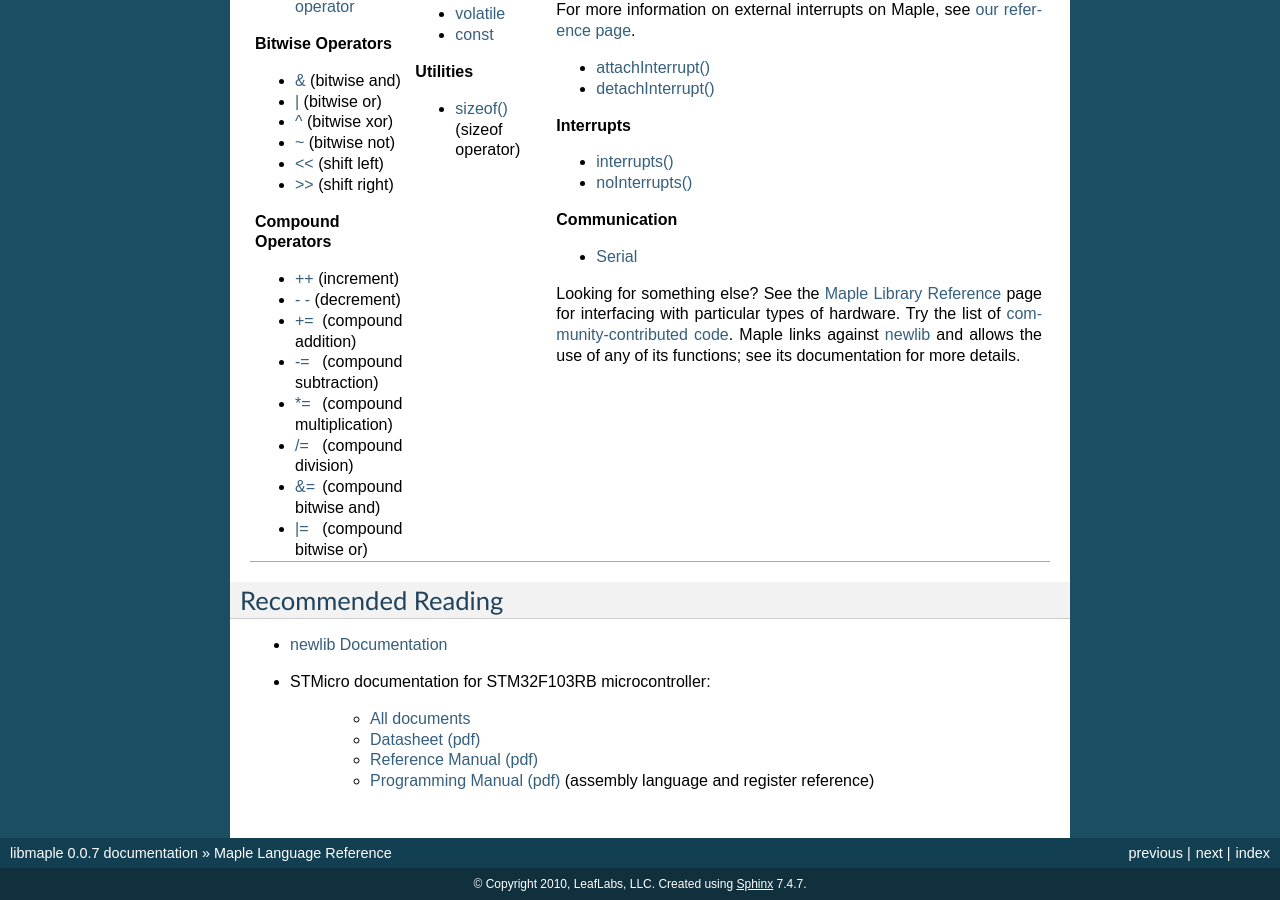
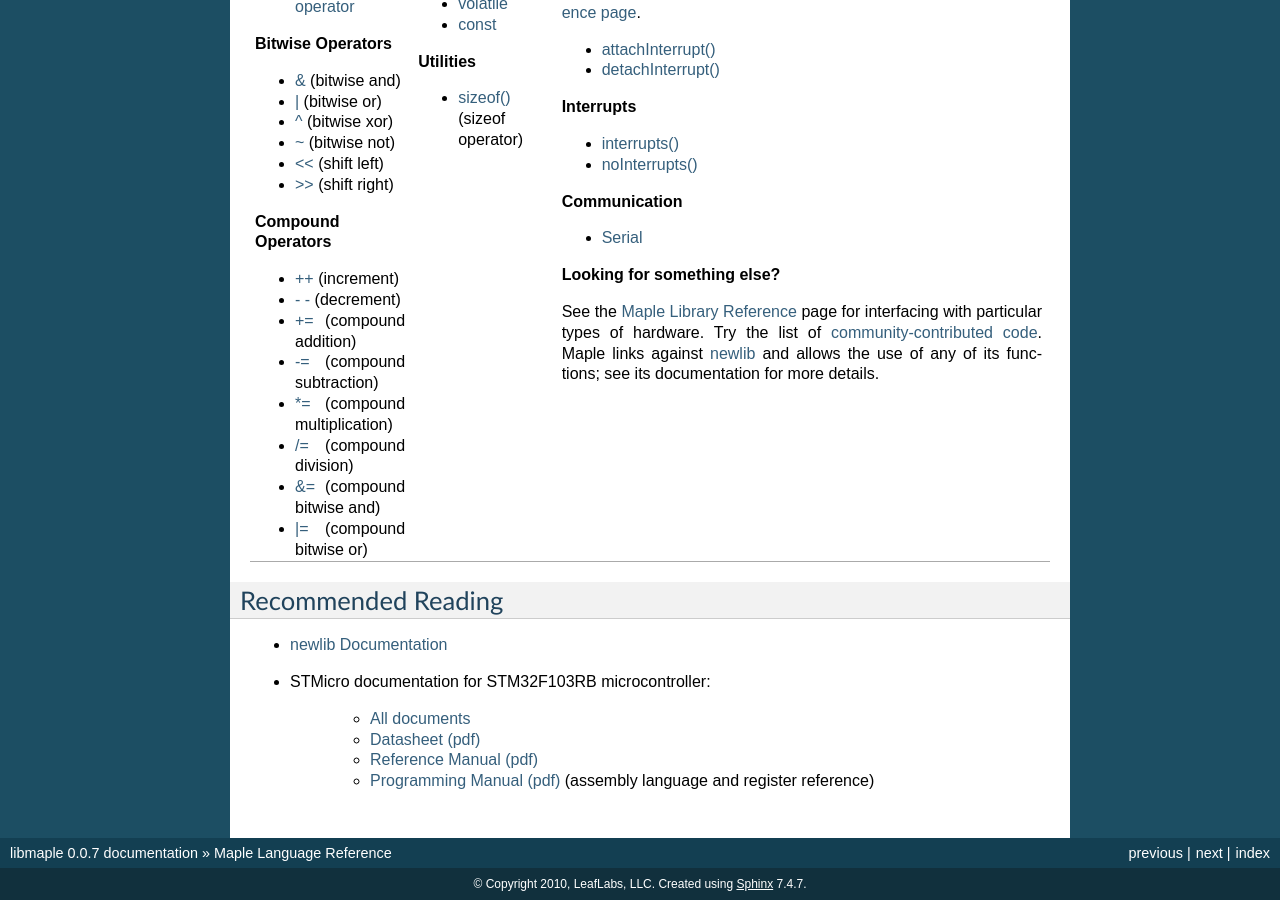
Before and after one commit to leaflabs/leaflabs-docs, a Sphinx documentation site: the page built from source/language.rst, in a window 1280 px wide and 900 px high, scrolled down 2078 px. Built offline with Sphinx 7.4.7, drawn with Linux system fonts in a browser that asks for light colours.

```diff
--- a/source/language.rst
+++ b/source/language.rst
@@ -162,15 +162,15 @@ Arduino Documentation Links
 |                                    |                                    |                                         |
 |* `+=`_ (compound addition)         |                                    |* `Serial`_                              |
 |                                    |                                    |                                         |
-|* `-=`_ (compound subtraction)      |                                    |Looking for something else? See the      |
-|                                    |                                    |:ref:`libraries` page for interfacing    |
-|* `*=`_ (compound multiplication)   |                                    |with particular types of hardware. Try   |
-|                                    |                                    |the list of `community-contributed       |
-|* `/=`_ (compound division)         |                                    |code`_.  Maple links against `newlib`_   |
-|                                    |                                    |and allows the use of any of its         |
-|* `&=`_ (compound bitwise and)      |                                    |functions; see its documentation for more|
-|                                    |                                    |details.                                 |
-|* `|=`_ (compound bitwise or)       |                                    |                                         |
+|* `-=`_ (compound subtraction)      |                                    |**Looking for something else?**          |
+|                                    |                                    |                                         |
+|* `*=`_ (compound multiplication)   |                                    |See the :ref:`libraries` page for        |
+|                                    |                                    |interfacing with particular types of     |
+|* `/=`_ (compound division)         |                                    |hardware. Try the list of                |
+|                                    |                                    |`community-contributed code`_.  Maple    |
+|* `&=`_ (compound bitwise and)      |                                    |links against `newlib`_ and allows the   |
+|                                    |                                    |use of any of its functions; see its     |
+|* `|=`_ (compound bitwise or)       |                                    |documentation for more details.          |
 |                                    |                                    |                                         |
 +------------------------------------+------------------------------------+-----------------------------------------+
 
```
